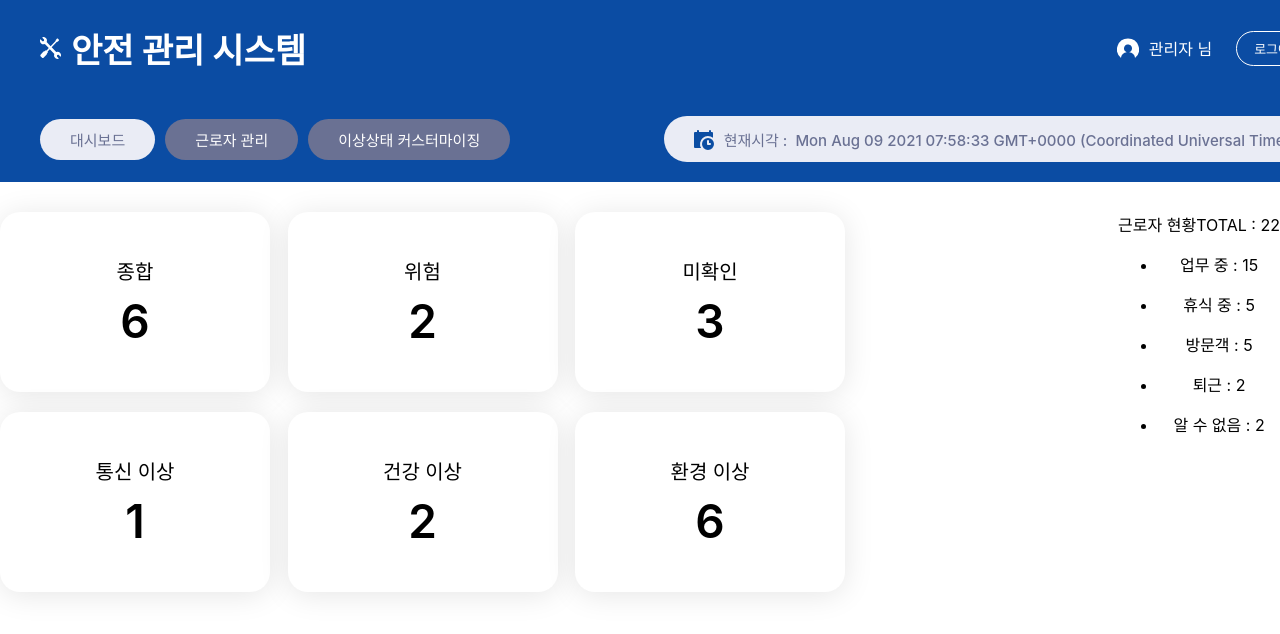
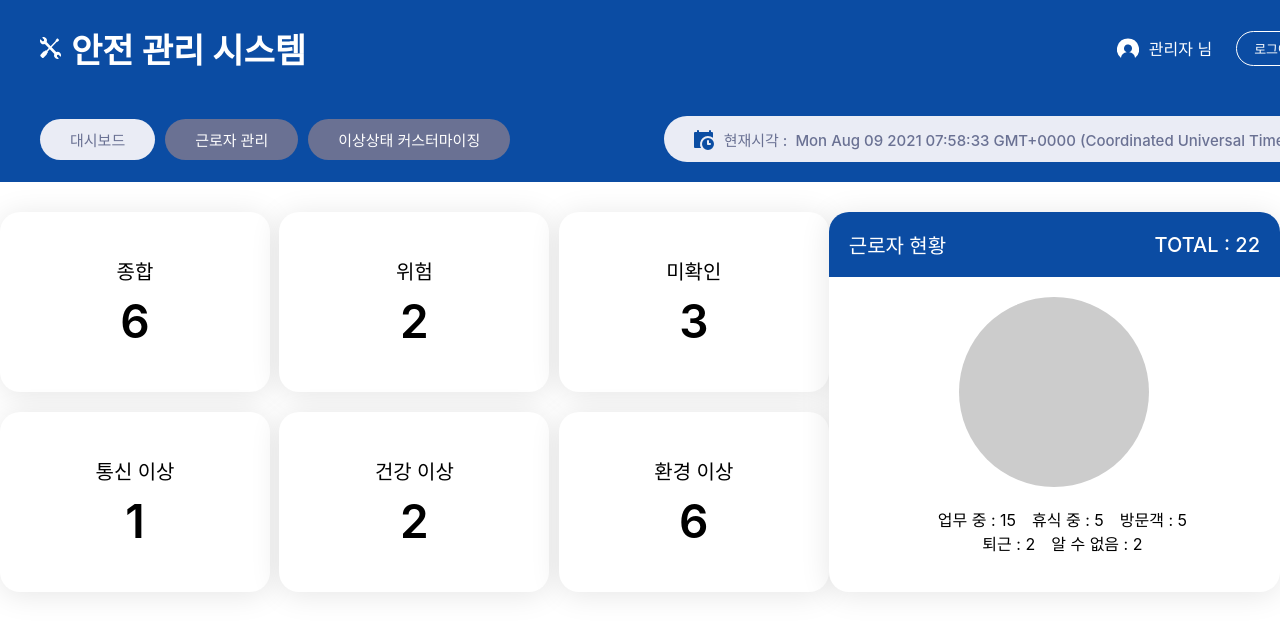
Before and after one commit to y35-n0/tutum-web, a React (Create React App) app: page / in a window 1280 px wide. Shown: the top 634 px of the page. Built offline with nearby package versions, Linux system fonts and the light colour scheme.

Commit message:
[UPDATE] styling employeee count board roughly

```diff
--- a/src/views/DashboardView/components/CountBoard/CountBoardEmployeeBox.tsx
+++ b/src/views/DashboardView/components/CountBoard/CountBoardEmployeeBox.tsx
@@ -1,5 +1,23 @@
+/** @jsxImportSource @emotion/react */
+import { css } from "@emotion/react";
+
+const boxStyle = css`
+  width: 460px;
+  display: flex;
+  flex-direction: column;
+  align-items: center;
+  height: 380px;
+  background-color: #fff;
+  box-shadow: 0 3px 30px 0 rgba(0, 0, 0, 0.1);
+  border-radius: 20px;
+`;
+
 const CountBoardEmployeeBox: React.FC = (props) => {
-  return <form className="graph-container">{props.children}</form>;
+  return (
+    <form className="graph-container" css={boxStyle}>
+      {props.children}
+    </form>
+  );
 };
 
 export default CountBoardEmployeeBox;
--- a/src/views/DashboardView/components/CountBoard/CountBoardEmployeeGraph.tsx
+++ b/src/views/DashboardView/components/CountBoard/CountBoardEmployeeGraph.tsx
@@ -1,5 +1,16 @@
+/** @jsxImportSource @emotion/react */
+import { css } from "@emotion/react";
+
+const graphStyle = css`
+  margin: 20px 0;
+  width: 190px;
+  height: 190px;
+  background-color: #ccc;
+  border-radius: 100px;
+`;
+
 const CountBoardEmployeeGraph: React.FC = () => {
-  return <div className="graph-box"></div>;
+  return <div className="graph-box" css={graphStyle}></div>;
 };
 
 export default CountBoardEmployeeGraph;
--- a/src/views/DashboardView/components/CountBoard/CountBoardEmployeeHeader.tsx
+++ b/src/views/DashboardView/components/CountBoard/CountBoardEmployeeHeader.tsx
@@ -1,12 +1,40 @@
+/** @jsxImportSource @emotion/react */
+import { css } from "@emotion/react";
+
+const headerStyle = css`
+  width: 100%;
+  height: 65px;
+  display: flex;
+  align-items: center;
+  justify-content: space-between;
+  background-color: #0b4ca3;
+  border-radius: 20px 20px 0 0;
+  color: #fff;
+  font-size: 20px;
+  font-weight: 500;
+`;
+
+const titleStyle = css`
+  margin-left: 20px;
+`;
+
+const totalStyle = css`
+  margin-right: 20px;
+`;
+
 type Props = {
   count: number;
 };
 
 const CountBoardEmployeeHeader: React.FC<Props> = (props) => {
   return (
-    <div className="graph-title">
-      <span className="graph-titleName">근로자 현황</span>
-      <span className="totalValue">TOTAL : {props.count}</span>
+    <div className="graph-title" css={headerStyle}>
+      <span className="graph-titleName" css={titleStyle}>
+        근로자 현황
+      </span>
+      <span className="totalValue" css={totalStyle}>
+        TOTAL : {props.count}
+      </span>
     </div>
   );
 };
--- a/src/views/DashboardView/components/CountBoard/CountBoardEmployeeLegendBox.tsx
+++ b/src/views/DashboardView/components/CountBoard/CountBoardEmployeeLegendBox.tsx
@@ -1,5 +1,20 @@
+/** @jsxImportSource @emotion/react */
+import { css } from "@emotion/react";
+
+const boxStyle = css`
+  display: flex;
+  flex-direction: column;
+  align-items: center;
+  justify-content: center;
+  flex-wrap: wrap;
+`;
+
 const CountBoardEmployeeLegendBox: React.FC = (props) => {
-  return <ul className="input-graphTitle-box">{props.children}</ul>;
+  return (
+    <div className="input-graphTitle-box" css={boxStyle}>
+      {props.children}
+    </div>
+  );
 };
 
 export default CountBoardEmployeeLegendBox;
--- a/src/views/DashboardView/components/CountBoard/CountBoardEmployeeLegendItem.tsx
+++ b/src/views/DashboardView/components/CountBoard/CountBoardEmployeeLegendItem.tsx
@@ -1,20 +1,58 @@
+/** @jsxImportSource @emotion/react */
+import { css } from "@emotion/react";
+
+import { ChangeEventHandler } from "react";
+
+// FIXME: color
+const itemCheckboxStyle = css`
+  display: none;
+`;
+
+const itemInnerDivStyle = css`
+  display: flex;
+  align-items: center;
+  cursor: pointer;
+`;
+
+const itemColorDivStyle = css`
+  width: 10px;
+  height: 10px;
+  border-radius: 100px;
+  margin-right: 6px;
+`;
+
 export type CountBoardEmployeeLegendItemContent = {
+  id: string;
+  value: string;
   content: string;
   count: number;
 };
 
 type Props = {
   item: CountBoardEmployeeLegendItemContent;
+  checked: boolean;
+  handleChange: ChangeEventHandler;
 };
 
 const CountBoardEmployeeLegendItem: React.FC<Props> = (props) => {
   return (
-    <li className="input-graphTitle">
-      <span></span>
-      <p className="graphTitle-value">
-        {props.item.content} : {props.item.count}
-      </p>
-    </li>
+    <label className="input-graphTitle">
+      <input
+        type="checkbox"
+        name="countBoardStatus"
+        id={props.item.id}
+        value={props.item.value}
+        checked={props.checked}
+        onChange={props.handleChange}
+        css={itemCheckboxStyle}
+      />
+      <div css={itemInnerDivStyle}>
+        <div css={itemColorDivStyle} />
+        <span className="graphTitle-value">
+          {props.item.content} : {props.item.count}
+        </span>
+      </div>
+    </label>
   );
 };
 
--- a/src/views/DashboardView/components/CountBoard/CountBoardEmployeeLegendRow.tsx
+++ b/src/views/DashboardView/components/CountBoard/CountBoardEmployeeLegendRow.tsx
@@ -1,5 +1,17 @@
+/** @jsxImportSource @emotion/react */
+import { css } from "@emotion/react";
+
+// FIXME: margin-bottom 설정
+const rowStyle = css`
+  display: flex;
+`;
+
 const CountBoardEmployeeLegendRow: React.FC = (props) => {
-  return <div className="graphlegendRow">{props.children}</div>;
+  return (
+    <div className="graphlegendRow" css={rowStyle}>
+      {props.children}
+    </div>
+  );
 };
 
 export default CountBoardEmployeeLegendRow;
--- a/src/views/DashboardView/components/CountBoard/index.tsx
+++ b/src/views/DashboardView/components/CountBoard/index.tsx
@@ -12,7 +12,9 @@ import CountBoardEmployeeLegendRow from "./CountBoardEmployeeLegendRow";
 import CountBoardEmployeeLegendItem, {
   CountBoardEmployeeLegendItemContent,
 } from "./CountBoardEmployeeLegendItem";
+import _ from "lodash";
 
+// FIXME: setData
 const tmpStatusItems = [
   {
     id: "comprehensive",
@@ -60,22 +62,32 @@ const tmpStatusItems = [
 
 const tmpEmployeeItems = [
   {
+    id: "working",
+    value: "working",
     content: "업무 중",
     count: 15,
   },
   {
+    id: "rest",
+    value: "rest",
     content: "휴식 중",
     count: 5,
   },
   {
+    id: "visitor",
+    value: "visitor",
     content: "방문객",
     count: 5,
   },
   {
+    id: "off",
+    value: "off",
     content: "퇴근",
     count: 2,
   },
   {
+    id: "undefined",
+    value: "undefined",
     content: "알 수 없음",
     count: 2,
   },
@@ -86,20 +98,40 @@ const CountBoard: React.FC = () => {
     useState<CountBoardStatusItemContent[]>(tmpStatusItems);
   const [employeeItems, setEmployeeItems] =
     useState<CountBoardEmployeeLegendItemContent[]>(tmpEmployeeItems);
-  const [checkedItems, setCheckedItems] = useState<Set<string>>(new Set());
+  const [checkedStatusItems, setCheckedStatusItems] = useState<Set<string>>(
+    new Set()
+  );
+  const [checkedEmployeeItems, setCheckedEmployeeItems] = useState<Set<string>>(
+    new Set()
+  );
   const [employeeTotal, setEmployeeTotal] = useState<number>(22);
 
-  const handleChange = (e: ChangeEvent<HTMLInputElement>) => {
+  const handleStatusChange = (e: ChangeEvent<HTMLInputElement>) => {
     const newVal = e.currentTarget.value;
     if (newVal === "comprehensive") {
-      setCheckedItems(new Set());
-    } else if (checkedItems.has(newVal)) {
-      setCheckedItems((prev) => {
+      setCheckedEmployeeItems(new Set());
+      setCheckedStatusItems(new Set());
+    } else if (checkedStatusItems.has(newVal)) {
+      setCheckedStatusItems((prev) => {
         prev.delete(newVal);
         return new Set(prev);
       });
     } else {
-      setCheckedItems((prev) => {
+      setCheckedStatusItems((prev) => {
+        prev.add(newVal);
+        return new Set(prev);
+      });
+    }
+  };
+  const handleEmployeeChange = (e: ChangeEvent<HTMLInputElement>) => {
+    const newVal = e.currentTarget.value;
+    if (checkedEmployeeItems.has(newVal)) {
+      setCheckedEmployeeItems((prev) => {
+        prev.delete(newVal);
+        return new Set(prev);
+      });
+    } else {
+      setCheckedEmployeeItems((prev) => {
         prev.add(newVal);
         return new Set(prev);
       });
@@ -114,8 +146,8 @@ const CountBoard: React.FC = () => {
           <CountBoardStatusItem
             key={item.id}
             item={item}
-            checked={checkedItems.has(item.value)}
-            handleChange={handleChange}
+            checked={checkedStatusItems.has(item.value)}
+            handleChange={handleStatusChange}
           />
         ))}
       </CountBoardStatusBox>
@@ -123,8 +155,17 @@ const CountBoard: React.FC = () => {
         <CountBoardEmployeeHeader count={employeeTotal} />
         <CountBoardEmployeeGraph />
         <CountBoardEmployeeLegendBox>
-          {employeeItems.map((item) => (
-            <CountBoardEmployeeLegendItem key={item.content} item={item} />
+          {_.chunk(employeeItems, 3).map((chunk) => (
+            <CountBoardEmployeeLegendRow>
+              {chunk.map((item) => (
+                <CountBoardEmployeeLegendItem
+                  key={item.id}
+                  item={item}
+                  checked={checkedEmployeeItems.has(item.value)}
+                  handleChange={handleEmployeeChange}
+                />
+              ))}
+            </CountBoardEmployeeLegendRow>
           ))}
         </CountBoardEmployeeLegendBox>
       </CountBoardEmployeeBox>
```
